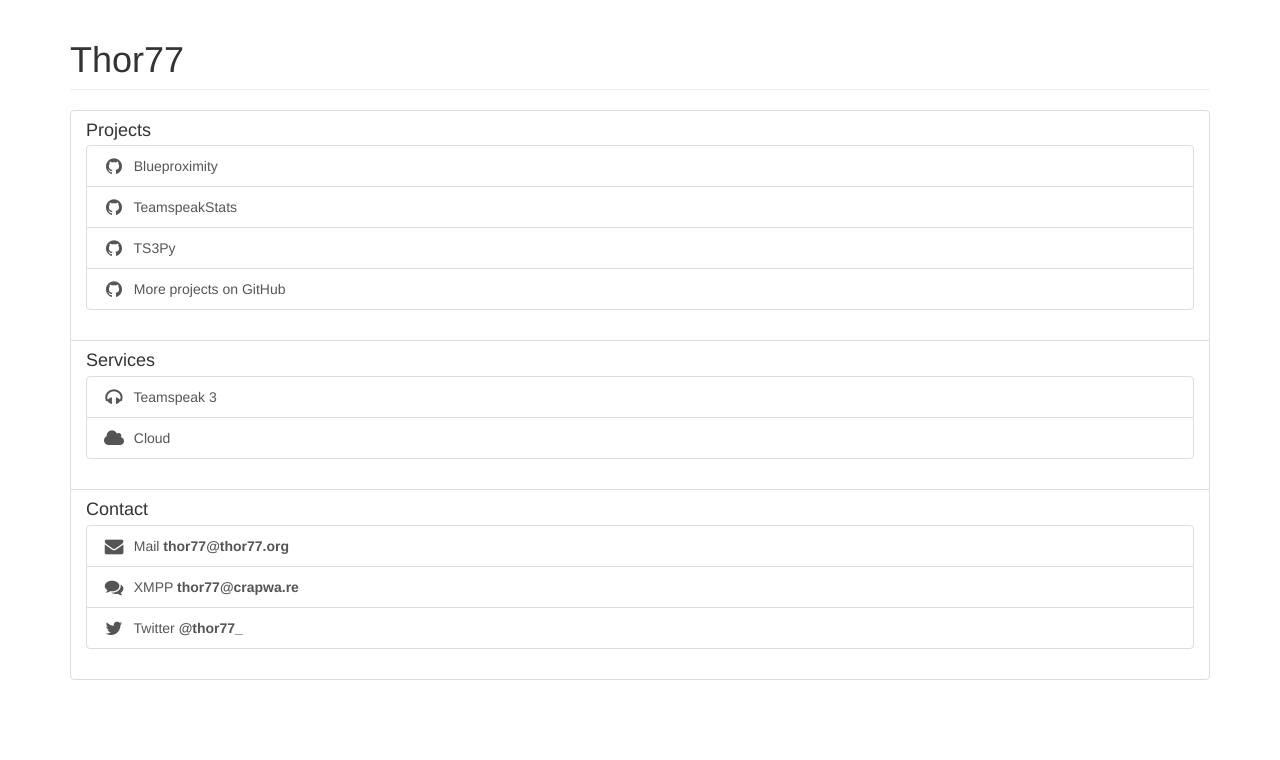
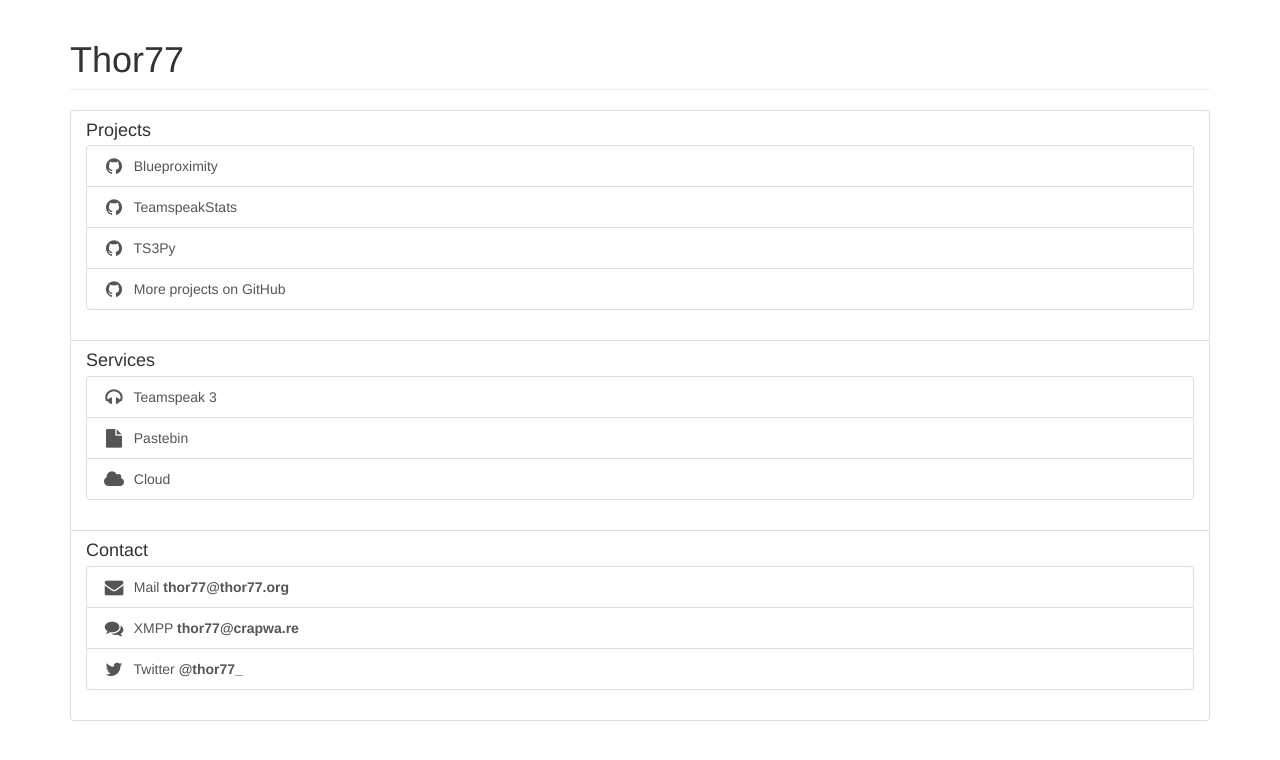
Before and after one commit to Thor77/thor77.org, a Jekyll site: the page built from index.html, in a window 1280 px wide. Shown: the top 760 px of the page. Built offline with Jekyll 4.4.1, drawn with Linux system fonts in a browser that asks for light colours; nearby versions of some CDN libraries.

Commit message:
Add pastebin-service

```diff
--- a/_data/services.yml
+++ b/_data/services.yml
@@ -2,6 +2,10 @@
   url: https://teamspeak.crapwa.re
   icon: headphones
 
+- name: Pastebin
+  url: https://p.crapwa.re
+  icon: file
+
 - name: Cloud
   url: https://cloud.crapwa.re
   icon: cloud
```
